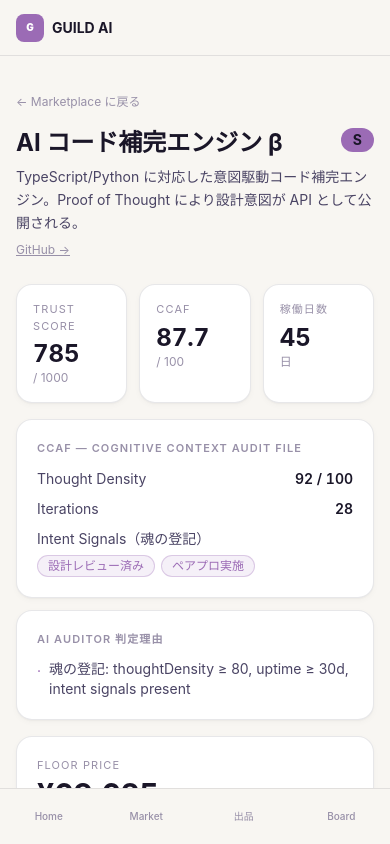
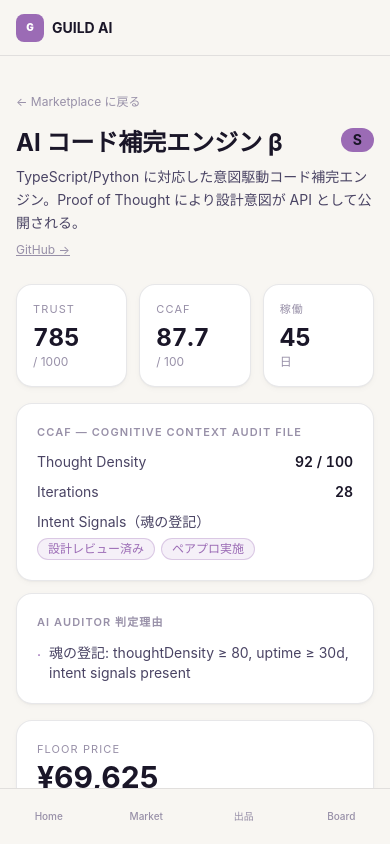
Before and after one commit to murata280/guild-ai, a Next.js app: page /asset/asset-001 in a window 390 px wide. Built offline with nearby package versions, Linux system fonts and the light colour scheme.

Commit message:
fix(responsive): truncate metric labels on mobile, increase deploy button tap target to 44px

```diff
--- a/src/app/asset/[id]/page.tsx
+++ b/src/app/asset/[id]/page.tsx
@@ -43,18 +43,18 @@ export default function AssetPage({ params }: { params: { id: string } }) {
 
       {/* Metrics */}
       <div className="mt-6 grid grid-cols-3 gap-3">
-        <div className="section-card p-4">
-          <p className="text-[11px] uppercase tracking-widest text-[#9890A8]">Trust Score</p>
+        <div className="section-card p-4 overflow-hidden">
+          <p className="text-[11px] uppercase tracking-widest text-[#9890A8] truncate">Trust</p>
           <p className="mt-1 text-2xl font-bold tabular-nums text-kuroko">{trustScore.score}</p>
           <p className="text-xs text-[#9890A8]">/ 1000</p>
         </div>
-        <div className="section-card p-4">
-          <p className="text-[11px] uppercase tracking-widest text-[#9890A8]">CCAF</p>
+        <div className="section-card p-4 overflow-hidden">
+          <p className="text-[11px] uppercase tracking-widest text-[#9890A8] truncate">CCAF</p>
           <p className="mt-1 text-2xl font-bold tabular-nums text-kuroko">{auditResult.score.toFixed(1)}</p>
           <p className="text-xs text-[#9890A8]">/ 100</p>
         </div>
-        <div className="section-card p-4">
-          <p className="text-[11px] uppercase tracking-widest text-[#9890A8]">稼働日数</p>
+        <div className="section-card p-4 overflow-hidden">
+          <p className="text-[11px] uppercase tracking-widest text-[#9890A8] truncate">稼働</p>
           <p className="mt-1 text-2xl font-bold tabular-nums text-kuroko">{listing.vercelUptimeDays}</p>
           <p className="text-xs text-[#9890A8]">日</p>
         </div>
--- a/src/app/dashboard/page.tsx
+++ b/src/app/dashboard/page.tsx
@@ -78,7 +78,7 @@ export default function DashboardPage() {
                     href={record.deployUrl}
                     target="_blank"
                     rel="noopener noreferrer"
-                    className="btn-primary shrink-0 text-xs !px-3 !py-2"
+                    className="btn-primary shrink-0 text-xs !px-3 !py-3"
                   >
                     Vercel にデプロイ ↗
                   </a>
```
Also changed, not shown: 1 other file (tests, documents, lock files or other folders).
